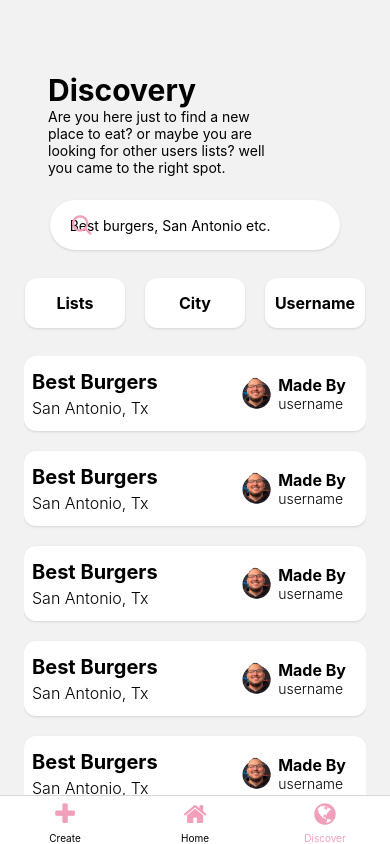
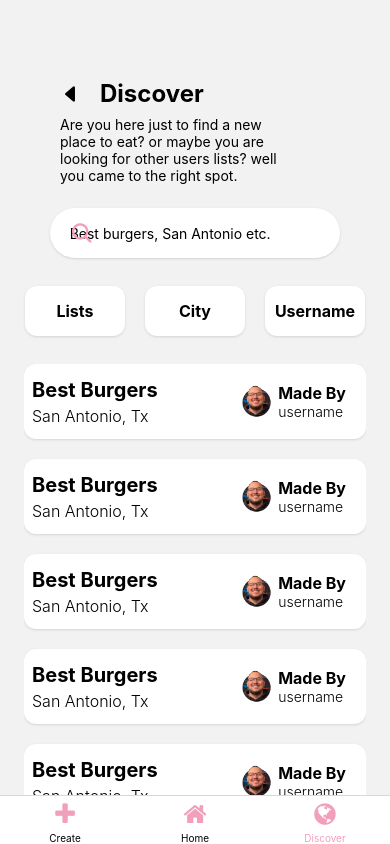
Before and after one commit to iyanez2314/crumbTrail, a React Native app: screen /Discover in a window 390 px wide. Built offline with nearby package versions, Linux system fonts and the light colour scheme.

Commit message:
added some spacing for the lists

```diff
--- a/screens/Discover.tsx
+++ b/screens/Discover.tsx
@@ -9,16 +9,15 @@ import {
 } from "react-native";
 import React from "react";
 import { Ionicons, FontAwesome, Feather } from "@expo/vector-icons";
+import { Heading } from "../components";
 
 export default function Discover() {
   return (
     <SafeAreaView className="flex-1 m-6">
       <View className="w-[100%] justify-center items-center">
-        <View className="flex flex-col p-6 mt-6 w-full">
-          <View>
-            <Text className="text-3xl font-bold">Discovery</Text>
-          </View>
-          <View className="w-[80%]">
+        <View className="flex flex-col p-6 mt-6 w-full ">
+          <Heading title="Discover" location="Home" />
+          <View className="w-[80%]  ml-3">
             <Text>
               Are you here just to find a new place to eat? or maybe you are
               looking for other users lists? well you came to the right spot.
--- a/screens/MyListsScreen.tsx
+++ b/screens/MyListsScreen.tsx
@@ -40,7 +40,7 @@ export default function MyListsScreen() {
             horizontal={false}
             className="h-full"
           >
-            <View className="space-y-2">
+            <View className="space-y-4">
               <TouchableOpacity>
                 <RecentlyAddedCard />
               </TouchableOpacity>
```
